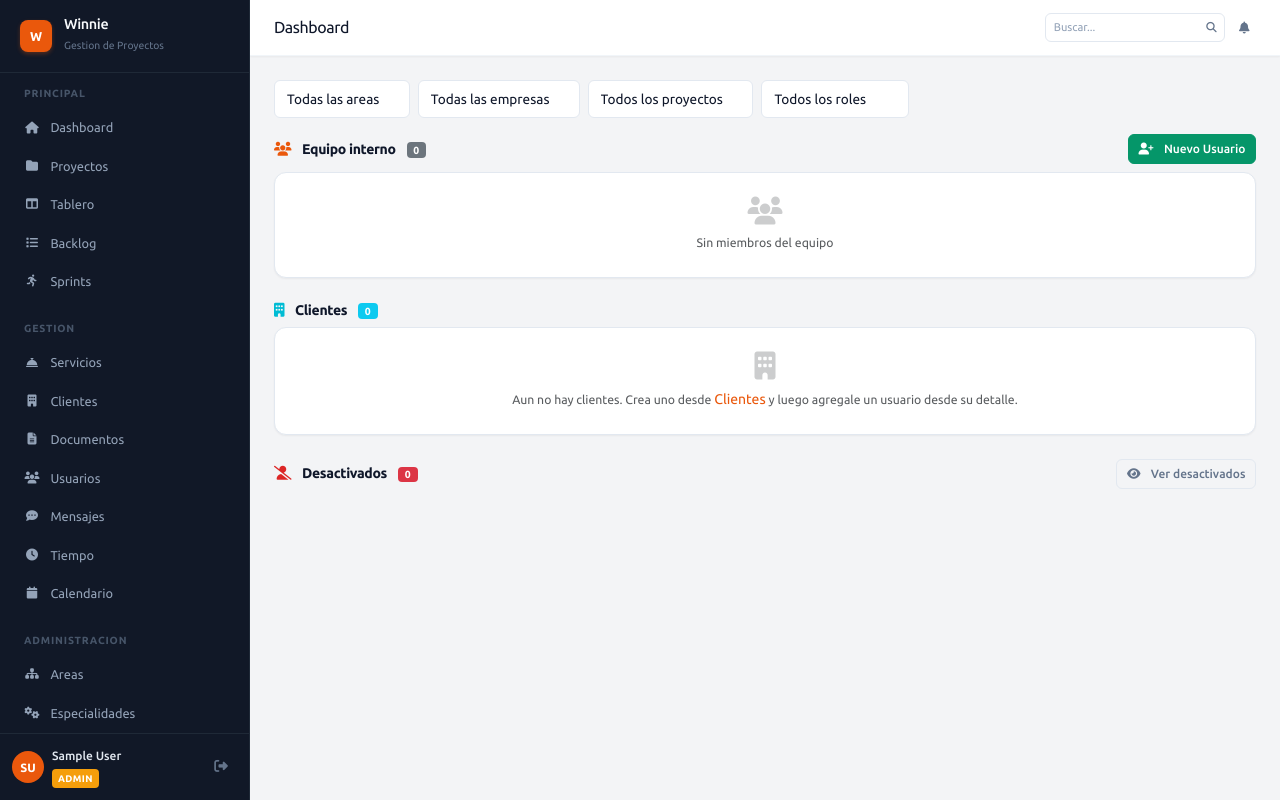
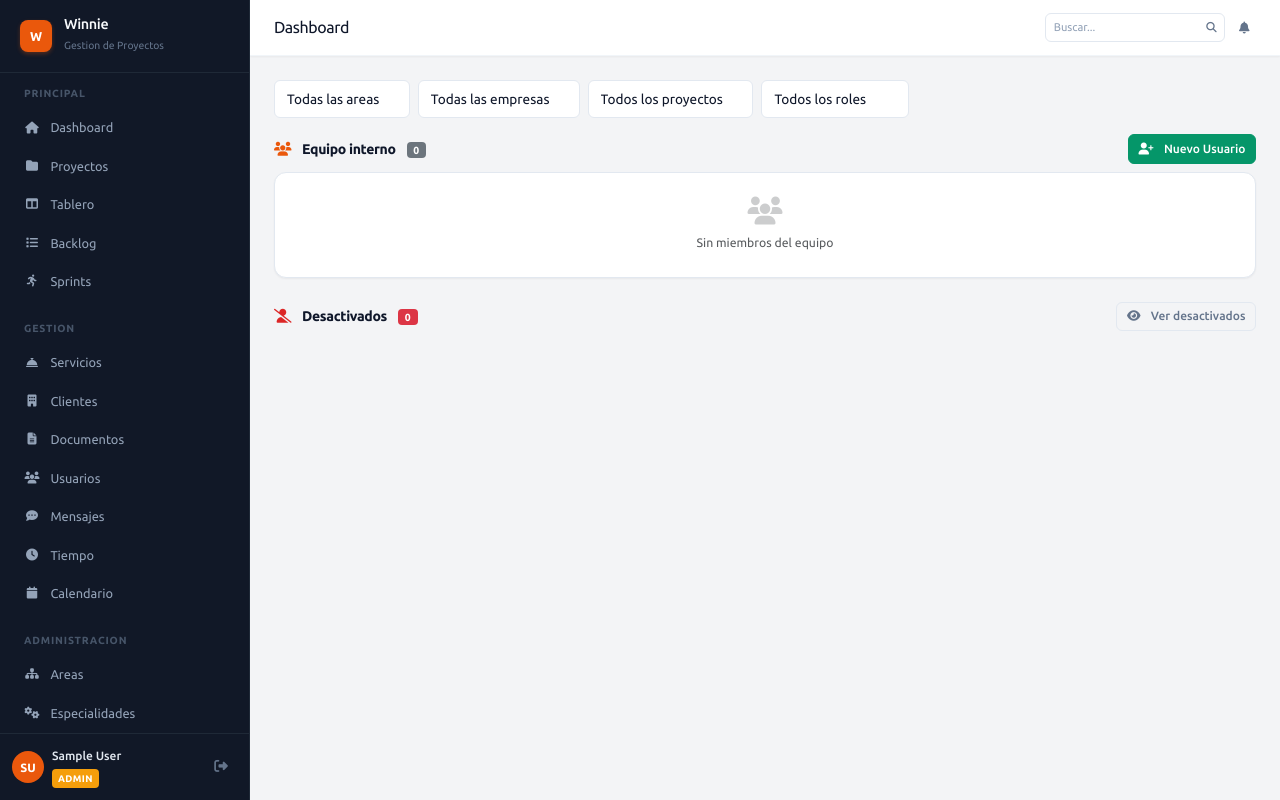
Before and after one commit to kevinatahualpa/winnie_scrum, a Django app: page /ver_equipo/ in a window 1280 px wide. Run offline with Django 5.2, Linux system fonts and the light colour scheme; a user stored in the database is signed in; tables that the repository leaves empty hold one stand-in row (values such as "Sample post"); data that the repository does not hold is empty.

Commit message:
feat: separa clientes de equipo interno en usuarios

```diff
--- a/apps/core/presentation/templates/core/team.html
+++ b/apps/core/presentation/templates/core/team.html
@@ -150,99 +150,7 @@
             </div>
             {% endif %}
 
-            <!-- ============================================
-                 SECCION 2: CLIENTES (solo super-admin/admin)
-                 ============================================ -->
-            {% if role in 'super-admin,admin' %}
-            <div class="d-flex justify-content-between align-items-center mb-2 mt-3">
-                <h6 class="mb-0">
-                    <i class="fas fa-building me-2" style="color:#00bcd4;"></i>
-                    <strong> Clientes</strong>
-                    <span class="badge bg-info ms-2">{{ client_users|length }}</span>
-                </h6>
-            </div>
 
-            {% if client_users %}
-            <div class="card mb-4">
-                <div class="card-body p-0">
-                    <div class="table-responsive">
-                        <table class="table table-hover mb-0 align-middle">
-                            <thead>
-                                <tr>
-                                    <th style="width:36px"></th>
-                                    <th>Nombre</th>
-                                    <th>Email</th>
-                                    <th>Rol</th>
-                                    <th>Empresa</th>
-                                    <th>Proyectos</th>
-                                    <th style="width:120px" class="text-end">Acciones</th>
-                                </tr>
-                            </thead>
-                            <tbody>
-                                {% for member in client_users %}
-                                <tr>
-                                    <td>
-                                        <div class="member-avatar" style="background:{{ member.color }}">{{ member.initials }}</div>
-                                    </td>
-                                    <td>
-                                        <div class="fw-medium" style="font-size:0.8rem;">{{ member.user.get_full_name|default:member.user.username }}</div>
-                                        <span class="badge bg-info" style="font-size:0.6rem;">Cliente</span>
-                                    </td>
-                                    <td><small>{{ member.user.email }}</small></td>
-                                    <td><span class="role-badge role-{{ member.role }}">{{ member.get_role_display }}</span></td>
-                                    <td>
-                                        {% if member.client %}
-                                        <a href="{% url 'client_detail' pk=member.client.pk %}" style="font-size:0.75rem;">
-                                            <i class="fas fa-building me-1"></i>{{ member.client.name }}
-                                        </a>
-                                        {% else %}
-                                        <small class="text-muted">-</small>
-                                        {% endif %}
-                                    </td>
-                                    <td>
-                                        {% if member.has_projects %}
-                                        <span class="project-count-badge" data-bs-toggle="tooltip" data-bs-placement="top"
-                                              title="{% for proj_info in member.projects_list %}{{ proj_info.project.name }}{% if proj_info.is_lead %} (Lead){% endif %}{% if not forloop.last %}, {% endif %}{% endfor %}">
-                                            <i class="fas fa-folder me-1"></i>{{ member.project_count }} proyecto{{ member.project_count|pluralize }}
-                                        </span>
-                                        {% else %}
-                                        <span class="text-muted small"><i class="fas fa-minus me-1"></i>Sin proyectos</span>
-                                        {% endif %}
-                                    </td>
-                                    <td class="text-end">
-                                        <a href="{% url 'ver_conversacion' member.user.id %}" class="btn btn-sm btn-ghost" title="Enviar mensaje" style="color: #25d366;">
-                                            <i class="fab fa-whatsapp"></i>
-                                        </a>
-                                         <a href="{% url 'editar_usuario' member.id %}" class="btn btn-sm btn-ghost" title="Editar">
-                                            <i class="fas fa-edit"></i>
-                                        </a>
-                                        <form method="post" action="{% url 'desactivar_usuario' member.id %}" class="d-inline"
-                                              onsubmit="return confirm('Desactivar {{ member.user.get_full_name|escapejs }}?\n\nSolo quedara inactivo, no se borra nada.')">
-                                            {% csrf_token %}
-                                            <button class="btn btn-sm btn-ghost text-warning" title="Desactivar">
-                                                <i class="fas fa-user-slash"></i>
-                                            </button>
-                                        </form>
-                                    </td>
-                                </tr>
-                                {% endfor %}
-                            </tbody>
-                        </table>
-                    </div>
-                </div>
-            </div>
-            {% else %}
-            <div class="card mb-4">
-                <div class="card-body text-center py-4 text-muted">
-                    <i class="fas fa-building fa-2x mb-2" style="opacity:0.3;"></i>
-                    <div class="small">Aun no hay clientes. Crea uno desde
-                        <a href="{% url 'crear_cliente' %}" class="text-decoration-none">Clientes</a>
-                        y luego agregale un usuario desde su detalle.
-                    </div>
-                </div>
-            </div>
-            {% endif %}
-            {% endif %}
 
             <!-- ============================================
                  SECCION 3: USUARIOS DESACTIVADOS
--- a/apps/core/presentation/views/team_views.py
+++ b/apps/core/presentation/views/team_views.py
@@ -96,26 +96,13 @@
         internal_qs = internal_qs.filter(role=filter_role)
     internal_users = enrich(internal_qs)
 
-    # ---- SECCION 2: clientes (solo super-admin/admin) ----
-    client_users_list = []
-    if role in ('super-admin', 'admin'):
-        client_qs = base_qs.filter(role='cliente')
-        if client_id:
-            client_qs = client_qs.filter(client_id=client_id)
-        if project_id:
-            client_qs = client_qs.filter(
-                Q(user__projects__id=project_id) | Q(user__led_projects__id=project_id)
-            ).distinct()
-        client_users_list = enrich(client_qs)
-
     filters = {
         'area': area_id, 'project': project_id,
-        'role': filter_role, 'client': client_id,
+        'role': filter_role,
     }
 
     return render(request, 'core/team.html', {
         'internal_users': internal_users,
-        'client_users': client_users_list,
         'role': role, 'areas': areas,
         'clients': clients, 'projects': projects,
         'role_choices': _role_choices_with_clients(), 'filters': filters,
```
